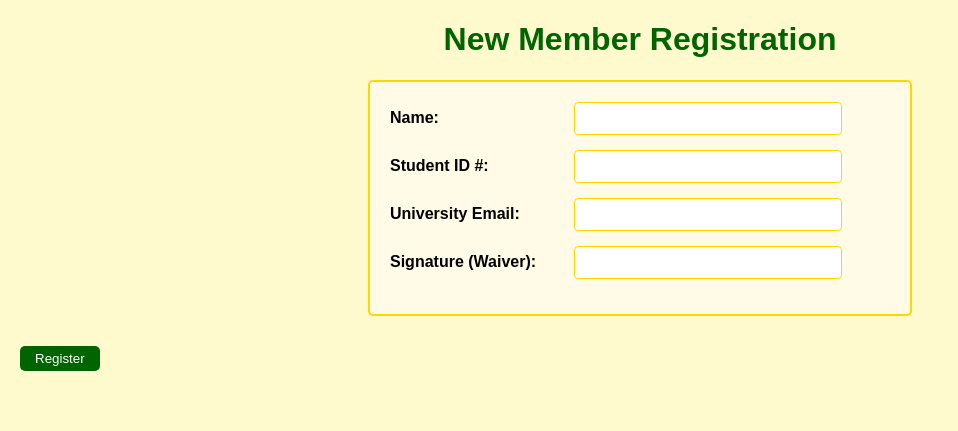
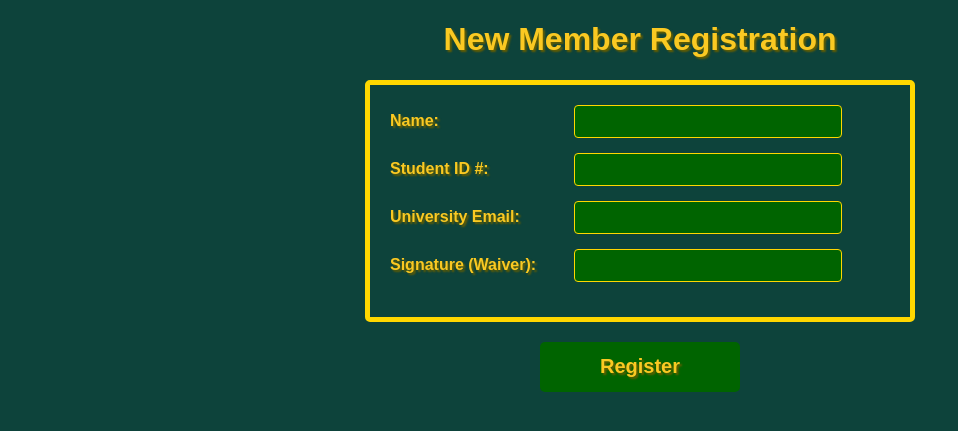
Before and after one commit to jeannamatthews-classes/group-project-id-scanner, a Flask app: template root/templates/newmember.html in a window 1280 px wide. Shown: the top 431 px of the page, without its empty margins (0-958 px from the left). Run offline with Flask 3, Linux system fonts and the light colour scheme; the template is opened without the code that fills it, so the values that code supplies are empty.

Commit message:
Updated newmember.css

```diff
--- a/root/static/newmember.css
+++ b/root/static/newmember.css
@@ -1,10 +1,23 @@
-/* Import base styles */
-@import url("returning.css");
+body{
+  font-family: sans-serif;
+  margin: 20px;
+  background-color: #0D433B;
+  color: #FAC922;
+  text-shadow: 2px 2px 2px #665e00;
+}
 
+h1 {
+  text-align: center;
+}
 
 form {
   max-width: 500px;
   margin: 20px auto;
+  margin-top: 10px;
+  border: 5px solid #ffd700;
+  border-radius: 5px;
+  padding: 20px;
+  background-color: #0D433B;
 }
 
 
@@ -27,9 +40,32 @@ form br {
   display: none;
 }
 
-form button {
+form input[type="text"] {
+  background-color: #006400;
+  color: #FAC922;
+}
+
+form input[type="email"] {
+  background-color: #006400;
+  color: #FAC922;
+}
+
+button {
   display: block;
   margin: 20px auto 10px;
-  width: 150px;
-  padding: 10px;
+  font-weight: bold;
+  font-size: 20px;
+  width: 200px;
+  height: 50px;
+  padding: 5px 15px;
+  cursor: pointer;
+  background-color: #006400;
+  color: #FAC922;
+  border: none;
+  border-radius: 5px;
+  text-shadow: 2px 2px 2px #665e00;
 }
+
+button:hover {
+  background-color: #228b22;
+}
```
